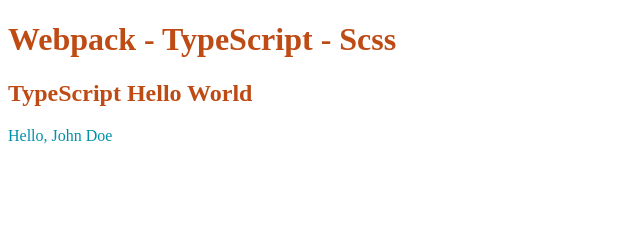
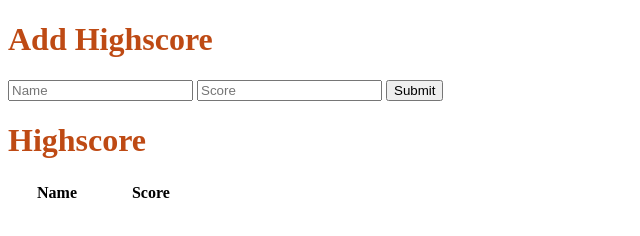
Before and after one commit to DanielEASJ/Highscore-Axios-TypeScript, a website built with webpack: page src/index.htm in a window 1280 px wide. Shown: the whole page, without its empty margins (0-640 px from the left). Built offline with nearby package versions, Linux system fonts and the light colour scheme; files whose address does not match are found by name.

Commit message:
added base

```diff
--- a/package.json
+++ b/package.json
@@ -25,5 +25,8 @@
     "typescript": "^3.0.1",
     "webpack": "^4.16.5",
     "webpack-cli": "^3.1.0"
+  },
+  "dependencies": {
+    "axios": "^0.18.0"
   }
 }
--- a/src/index.htm
+++ b/src/index.htm
@@ -7,9 +7,28 @@
 </head>
 
 <body>
-  <h1>Webpack - TypeScript - Scss</h1>
-  <h2>TypeScript Hello World</h2>
-  <div id="content"></div>
+  <h1>Add Highscore</h1>
+  <input id="Name" placeholder="Name" >
+
+  <input id="Score" placeholder="Score" >
+
+  <button id="Summit">
+    Submit
+  </button>
+
+  <h1>Highscore</h1>
+
+  <table style="width:15%" id="Table">
+    <tr>
+      <th>Name</th>
+      <th>Score</th>
+    </tr>
+    <tr>
+      <td></td>
+      <td></td>
+    </tr>
+  </table>
+  <div id="TestOutput"> </div>
 
   <script src="bundle.js"></script>
 </body>
--- a/src/js/index.ts
+++ b/src/js/index.ts
@@ -1,12 +1,23 @@
-interface Person {
-    firstName: string;
-    lastName: string;
+import axios from 'axios';
+
+let URL: string = "http://localhost:3000/";
+
+
+interface Score {
+    name: string;
+    score: number;
 }
 
-function greeter(person: Person): string {
-    return "Hello, " + person.firstName + " " + person.lastName;
+axios.get(URL + 'Api/Score/')
+
+function getScore(score: Score): string {
+    return score.name + " " + score.score;
 }
-let user: Person = { firstName: "John", lastName: "Doe" };
 
-let element: HTMLDivElement = <HTMLDivElement> document.getElementById("content");
-element.innerHTML = greeter(user);
+
+
+
+// let user: Person = { firstName: "John", lastName: "Doe" };
+
+// let element: HTMLDivElement = <HTMLDivElement> document.getElementById("content");
+// element.innerHTML = greeter(user);
--- a/tsconfig.json
+++ b/tsconfig.json
@@ -5,6 +5,7 @@
     "module": "es6",
     "target": "es5",
     "jsx": "react",
-    "allowJs": true
+    "allowJs": true,
+    "moduleResolution" : "node"
   }
 }
```
